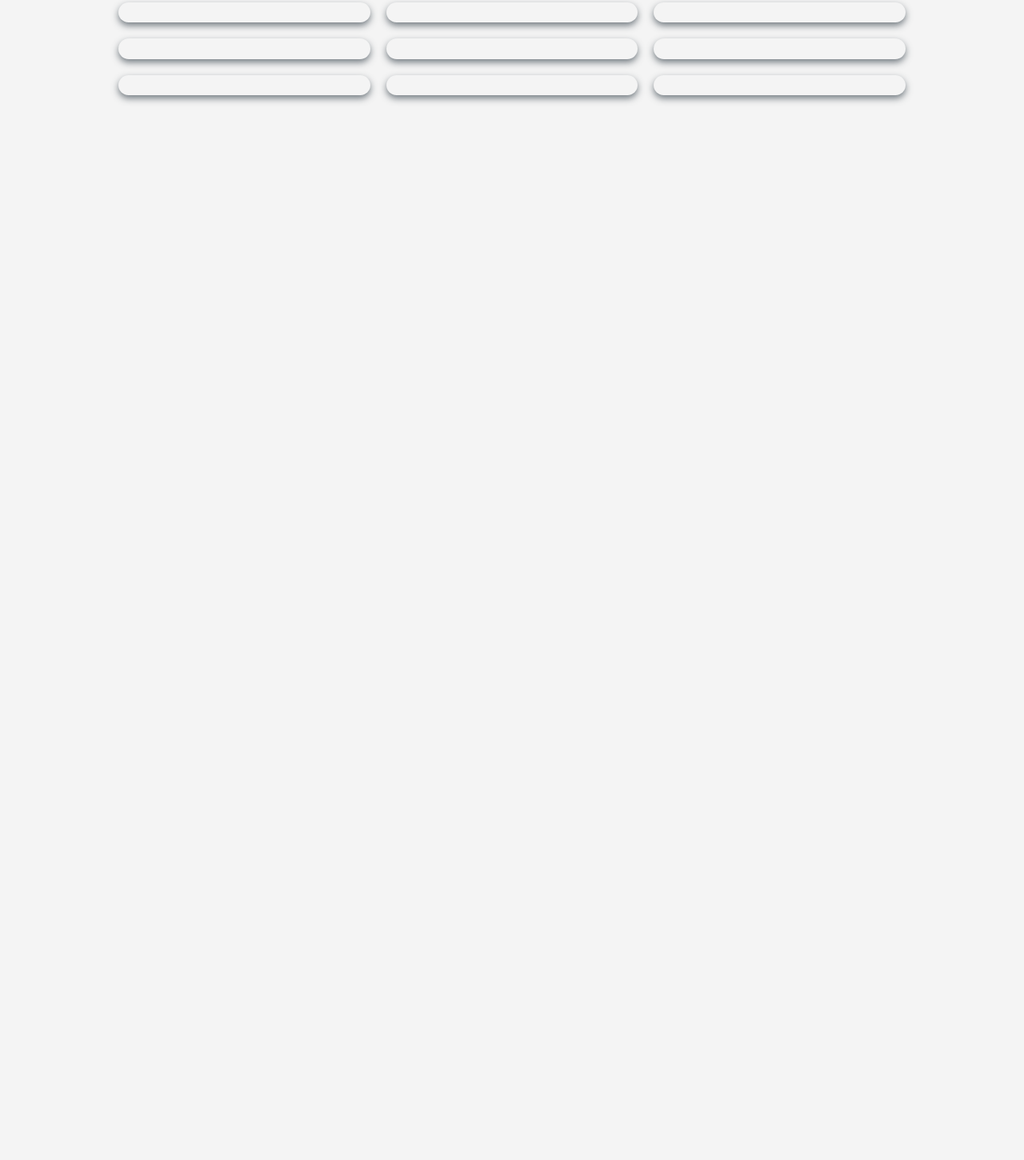
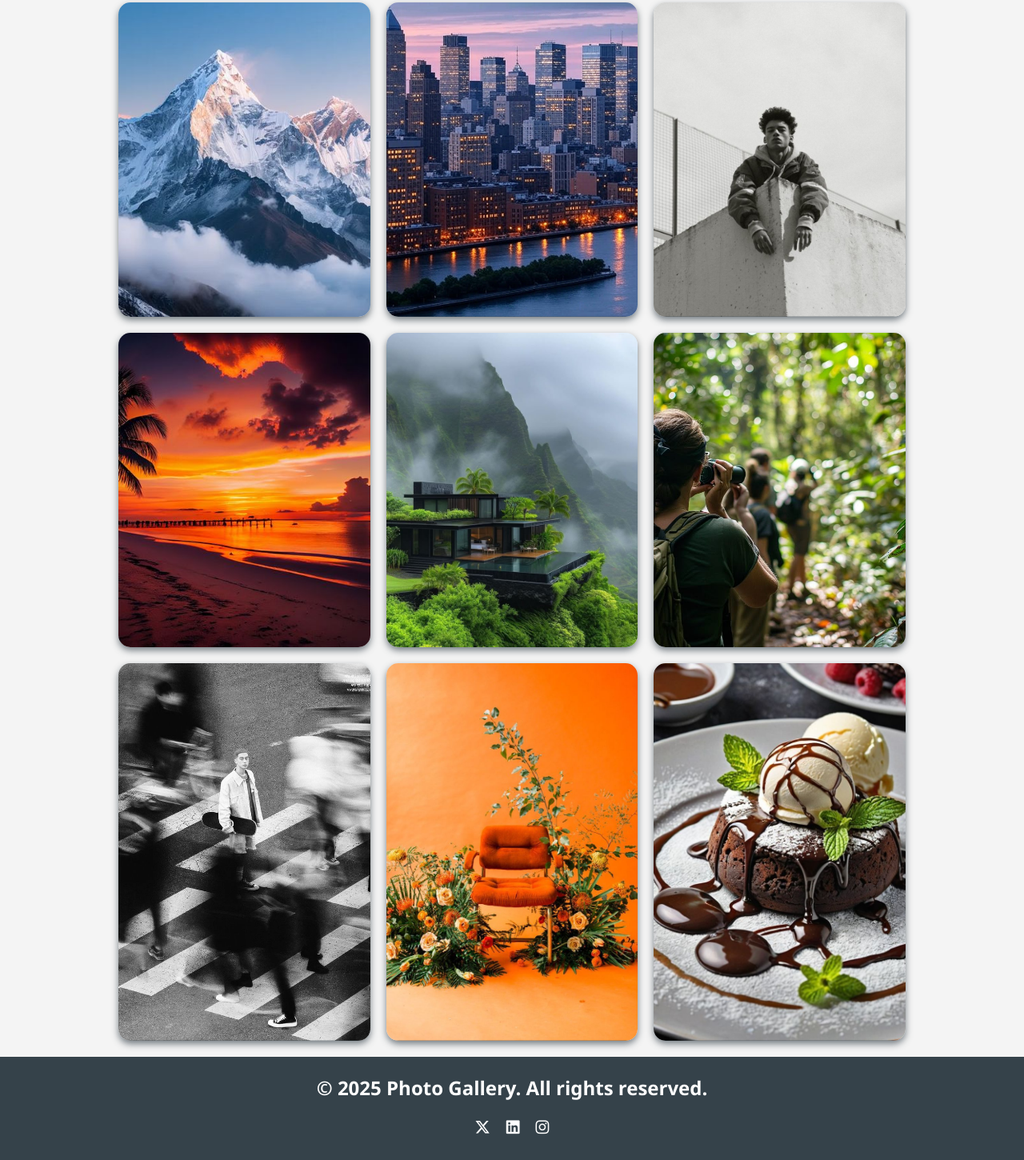
Before and after one commit to thatladtemod/Photo-Gallery, a plain HTML site: page index.html in a window 1280 px wide. Shown: the part 232-1682 px from the top of the page at 80% size. Before the commit the page ends 800 px from the top, so only its background shows below. Drawn offline with Linux system fonts and the light colour scheme.

Commit message:
New Commit
Main section styled.
Footer section styled.
Icons added.

```diff
--- a/index.html
+++ b/index.html
@@ -5,6 +5,13 @@
     <meta name="viewport" content="width=device-width, initial-scale=1.0" />
     <title>Photo Gallery</title>
     <link rel="stylesheet" href="styles.css" />
+    <link
+      rel="stylesheet"
+      href="https://cdnjs.cloudflare.com/ajax/libs/font-awesome/6.7.2/css/all.min.css"
+      integrity="sha512-Evv84Mr4kqVGRNSgIGL/F/aIDqQb7xQ2vcrdIwxfjThSH8CSR7PBEakCr51Ck+w+/U6swU2Im1vVX0SVk9ABhg=="
+      crossorigin="anonymous"
+      referrerpolicy="no-referrer"
+    />
   </head>
   <body>
     <header>
@@ -20,41 +27,76 @@
     </nav>
     <main>
       <div class="imageContainer">
-            <img src="" alt="">
-            <div></div>
+        <img src="images/Mountain Vista.jpeg" alt="Mountain Vista" />
+        <div class="containerInfo">
+          <h3>Mountain Vista</h3>
+          <p>Beautiful mountain landscape at sunset</p>
+        </div>
       </div>
       <div class="imageContainer">
-            <img src="" alt="">
-            <div></div>
+        <img src="images/Urban Skyline.jpg" alt="Urban Skyline" />
+        <div class="containerInfo">
+          <h3>Urban Skyline</h3>
+          <p>City view from the observation deck</p>
+        </div>
       </div>
       <div class="imageContainer">
-            <img src="" alt="">
-            <div></div>
+        <img src="images/Street Portrait.jpeg" alt="Street Portrait" />
+        <div class="containerInfo">
+          <h3>Street Portrait</h3>
+          <p>Candid moment captured in the city</p>
+        </div>
       </div>
       <div class="imageContainer">
-            <img src="" alt="">
-            <div></div>
+        <img src="images/Coastal Sunset.jpeg" alt="Coastal Sunset" />
+        <div class="containerInfo">
+          <h3>Coastal Sunset</h3>
+          <p>Waves crashing as the sun sets</p>
+        </div>
       </div>
       <div class="imageContainer">
-            <img src="" alt="">
-            <div></div>
+        <img src="images/Modern Architecture.jpeg" alt="Modern Architecture" />
+        <div class="containerInfo">
+          <h3>Modern Architecture</h3>
+          <p>Contemporary building design in glass and steel</p>
+        </div>
       </div>
       <div class="imageContainer">
-            <img src="" alt="">
-            <div></div>
+        <img src="images/Wildlife Encounter.jpeg" alt="Wildlife Encounter" />
+        <div class="containerInfo">
+          <h3>Wildlife Encounter</h3>
+          <p>Wild animals in their natural habitat</p>
+        </div>
       </div>
       <div class="imageContainer">
-            <img src="" alt="">
-            <div></div>
+        <img src="images/Urban Street.jpeg" alt="Urban Street" />
+        <div class="containerInfo">
+          <h3>Urban Street</h3>
+          <p>Busy city life captured in a moment</p>
+        </div>
       </div>
       <div class="imageContainer">
-            <img src="" alt="">
-            <div></div>
+        <img src="images/Spring Bloom.jpeg" alt="Spring Bloom" />
+        <div class="containerInfo">
+          <h3>Spring Bloom</h3>
+          <p>Colorful flowers in a garden setting</p>
+        </div>
       </div>
       <div class="imageContainer">
-            <img src="" alt="">
-            <div></div>
+        <img src="images/Culinary Delight.jpeg" alt="Culinary Delight" />
+        <div class="containerInfo">
+          <h3>Culinary Delight</h3>
+          <p>Gourmet dish presentation</p>
+        </div>
       </div>
     </main>
+    <footer>
+      <p>&copy; 2025 Photo Gallery. All rights reserved.</p>
+      <ul>
+        <li><i class="fa-brands fa-x-twitter"></i></li>
+        <li><i class="fa-brands fa-linkedin"></i></li>
+        <li><i class="fa-brands fa-instagram"></i></li>
+      </ul>
+    </footer>
   </body>
 </html>
--- a/styles.css
+++ b/styles.css
@@ -68,3 +68,51 @@ main .imageContainer {
     border-radius: 15px;
     box-shadow: 0 4px 8px #35424aab;
 }
+main img {
+    width: 100%;
+    height: 100%;
+    display: block;
+    object-fit: cover;
+}
+main .containerInfo {
+    position: absolute;
+    left: 0;
+    right: 0;
+    bottom: 0;
+    background-color: #35424a98;
+    color: #ffffff;
+    width: 100%;
+    padding: 10px;
+    text-align: center;
+    transform: translateY(100%);
+    transition: transform .3s ease;
+}
+.imageContainer:hover .containerInfo {
+    transform: translateY(0);
+}
+footer {
+    display: flex;
+    flex-direction: column;
+    justify-content: center;
+    align-items: center;
+    width: 100%;
+    background: #35424a;
+    color: #ffffff;
+    padding: 15px;
+    text-align: center;
+}
+footer p {
+    margin: 5px 0;
+    font-size: 1.5em;
+    font-weight: 700;
+}
+footer ul {
+    list-style: none;
+    padding: 5px;
+    margin: 5px 0;
+    display: flex;
+    gap: 20px;
+}
+footer ul li {
+    font-size: 1.2em;
+}
```
Lines whose indentation alone changed are shown as unchanged.
